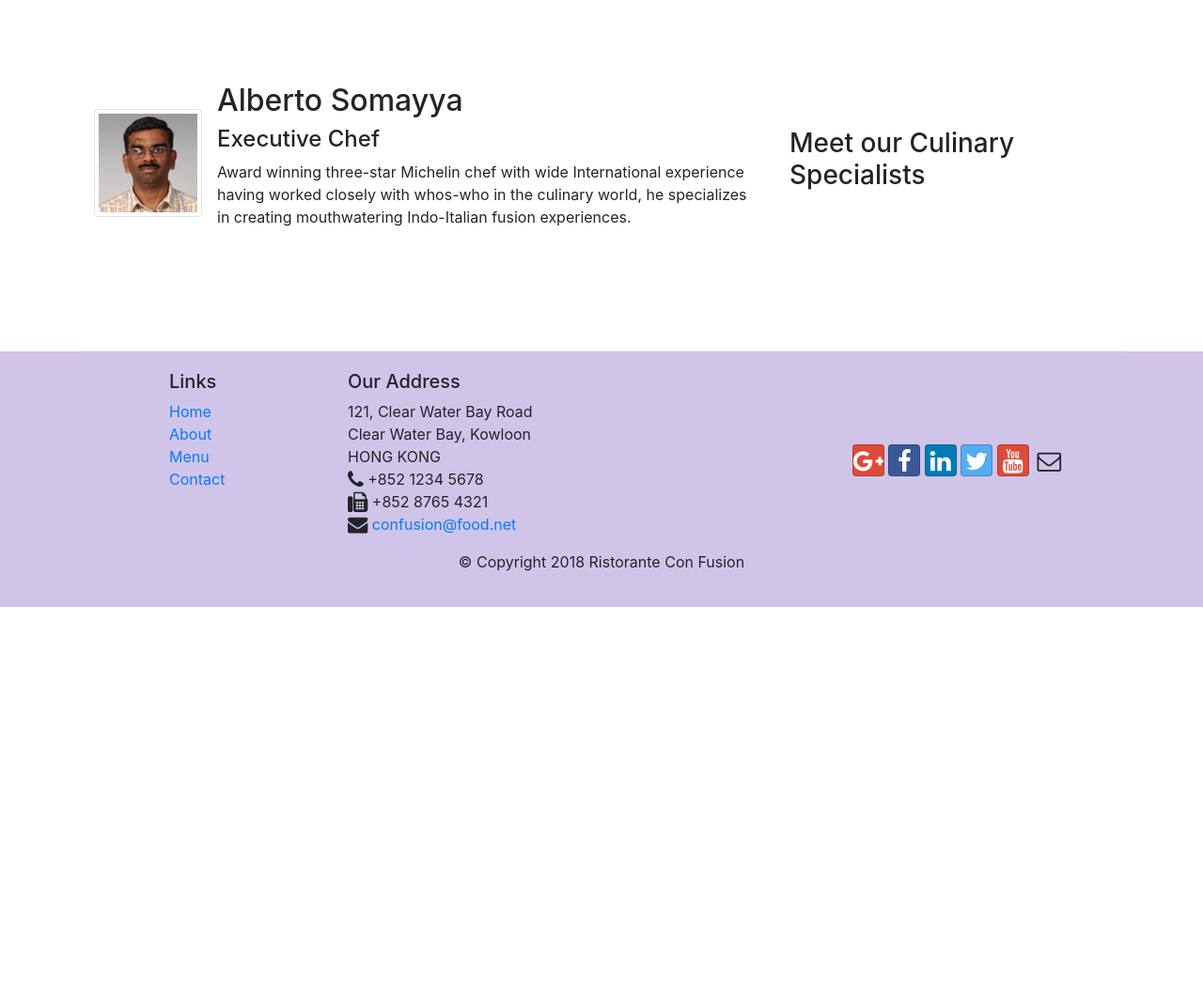
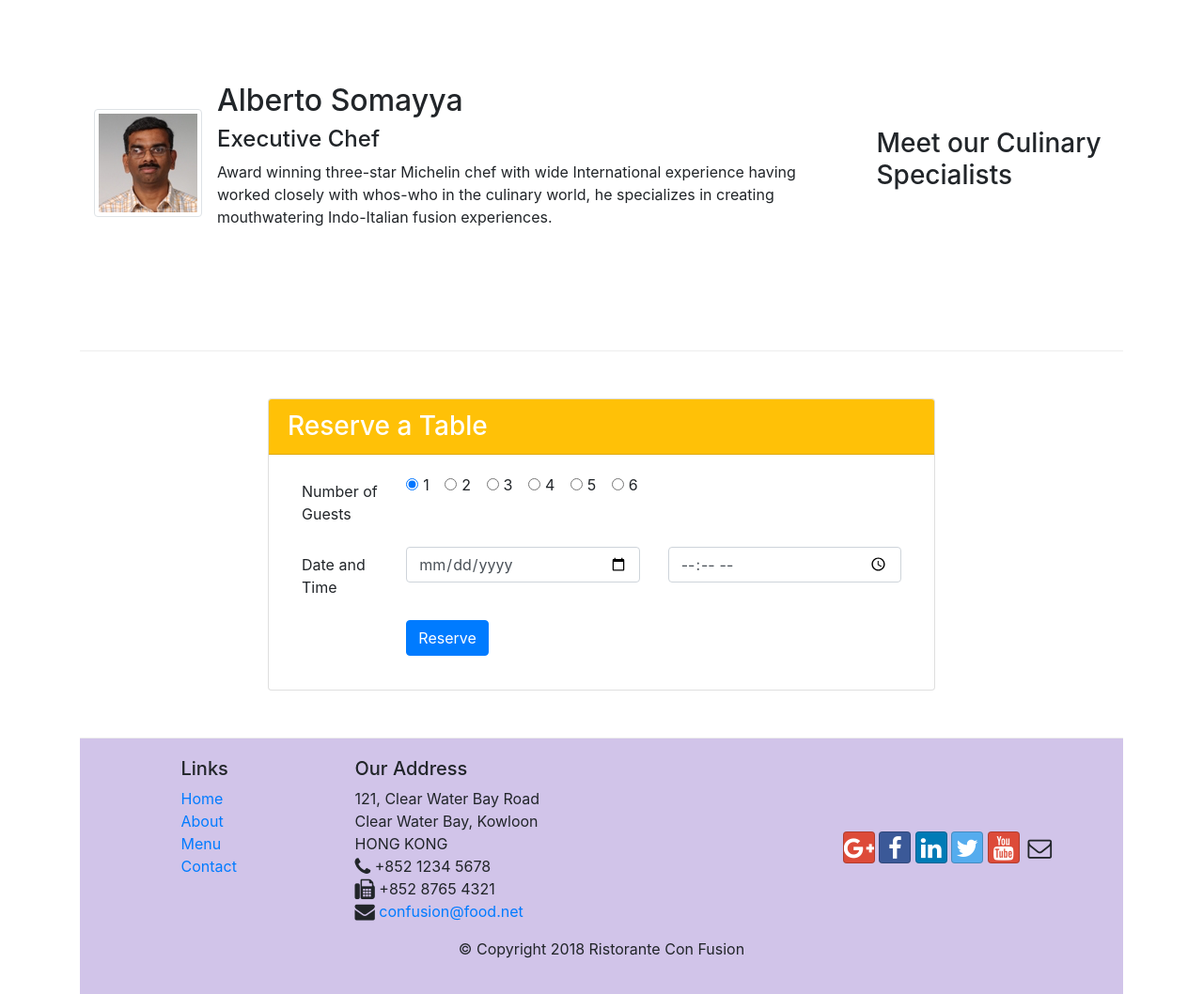
Before and after one commit to ttanner44/git-test, a website: page index.html in a window 1280 px wide. Shown: the part 1160-2218 px from the top of the page at 94% size. Before the commit the page ends 1806 px from the top, so only its background shows below. Drawn offline with nearby package versions, Linux system fonts and the light colour scheme.

Commit message:
Homework 2

```diff
--- a/index.html
+++ b/index.html
@@ -38,8 +38,11 @@
                     <h1>Ristorante con Fusion</h1>
                     <p>We take inspiration from the World's best cuisines, and create a unique fusion experience. Our lipsmacking creations will tickle your culinary senses!</p>
                 </div>
+                <div class="col-12 col-sm-3 align-self-center">
+                    <img src="img/logo.png" class="img-fluid">
+                </div>
                 <div class="col-12 col-sm align-self-center">
-                    <img src="img/logo.png" class="img-fluid">
+                    <a class="btn btn-warning" href="#reserveTable" role="button">Reserve a Table</a>
                 </div>
             </div>
         </div>
@@ -66,13 +69,18 @@
                 <h3>This Month's Promotions</h3>
             </div>
             <div class="col col-sm col-md">
-                <h2>Weekend Grand Buffet</h2>
-                <p>Featuring mouthwatering combinations with a choice of five different salads, six enticing appetizers, six main entrees and five choicest desserts. Free flowing bubbly and soft drinks. All for just $19.99 per person </p>
+                <div class="media">
+                    <div class="media-body">
+                        <h2>Weekend Grand Buffet <span class="badge badge-danger">NEW</span></h2>
+                        <p>Featuring mouthwatering combinations with a choice of five different salads, six enticing appetizers, six main entrees and five choicest desserts. Free flowing bubbly and soft drinks. All for just $19.99 per person </p>
+                    </div>
+                    <img class="d-flex ml-3 img-thumbnail align-self-center" src="img/buffet.png" alt="buffet">
+                </div>
             </div>
         </div>
 
         <div class="row row-content align-items-center">
-            <div class="col-12 col-sm-4 order-sm-last ccol-md-3">
+            <div class="col-12 col-sm-4 order-sm-last col-md-3">
                 <h3>Meet our Culinary Specialists</h3>
             </div>
             <div class="col col-sm order-sm-first ccol-md">
@@ -86,6 +94,67 @@
                 </div>
             </div>
         </div>
+        <div class="row row-content">
+            <div class="col-sm-2"></div>
+            <div class="col-sm-8">
+                <div class="card" id="reserveTable">
+                    <h3 class="card-header bg-warning text-white">Reserve a Table</h3>
+                    <div class="card-body">
+                        <div class="col-12">
+                            <form>
+                                <div class="form-group row">
+                                    <label for="firstname" class="col-md-2 col-form-label">Number of Guests</label>
+                                    <div class="col-md-10">
+                                        <div class="form-check form-check-inline">
+                                            <input class="form-check-input" type="radio" name="inlineRadioOptions" id="inlineRadio1" value="option1" checked>
+                                            <label class="form-check-label" for="inlineRadio1">1</label>
+                                        </div>
+                                         <div class="form-check form-check-inline">
+                                            <input class="form-check-input" type="radio" name="inlineRadioOptions" id="inlineRadio2" value="option2">
+                                            <label class="form-check-label" for="inlineRadio2">2</label>
+                                        </div>
+                                        <div class="form-check form-check-inline">
+                                            <input class="form-check-input" type="radio" name="inlineRadioOptions" id="inlineRadio3" value="option3">
+                                            <label class="form-check-label" for="inlineRadio3">3</label>
+                                        </div>
+                                        <div class="form-check form-check-inline">
+                                            <input class="form-check-input" type="radio" name="inlineRadioOptions" id="inlineRadio4" value="option4">
+                                            <label class="form-check-label" for="inlineRadio4">4</label>
+                                        </div>
+                                         <div class="form-check form-check-inline">
+                                            <input class="form-check-input" type="radio" name="inlineRadioOptions" id="inlineRadio5" value="option5">
+                                            <label class="form-check-label" for="inlineRadio2">5</label>
+                                        </div>
+                                        <div class="form-check form-check-inline">
+                                            <input class="form-check-input" type="radio" name="inlineRadioOptions" id="inlineRadio6" value="option6">
+                                            <label class="form-check-label" for="inlineRadio3">6</label>
+                                        </div>
+                                    </div>
+                                </div>
+                                <div class="form-group row">
+                                    <label for="telnum" class="col-12 col-md-2 col-form-label">Date and Time</label>
+                                    <div class="col-6 col-md-5">
+                                        <input type="date" class="form-control" id="reserveDate" name="reserveDate"
+                                            placeholder="Date">
+                                    </div>
+                                    <div class="col-6 col-md-5">
+                                        <input type="time" class="form-control" id="reserveTime" name="reserveTime"
+                                            placeholder="Time">
+                                    </div>
+                                </div>
+                                <div class="form-group row">
+                                    <div class="offset-md-2 col-md-10">
+                                        <button type="submit" class="btn btn-primary">Reserve</button>
+                                    </div>
+                                </div>
+                            </form>
+                        </div>
+                            <div class="col-12 col-md">
+                        </div>
+                    </div>
+                </div>
+            </div>
+            <div class="col-sm-2"></div>
     </div>
 
     <footer class="footer">
```
